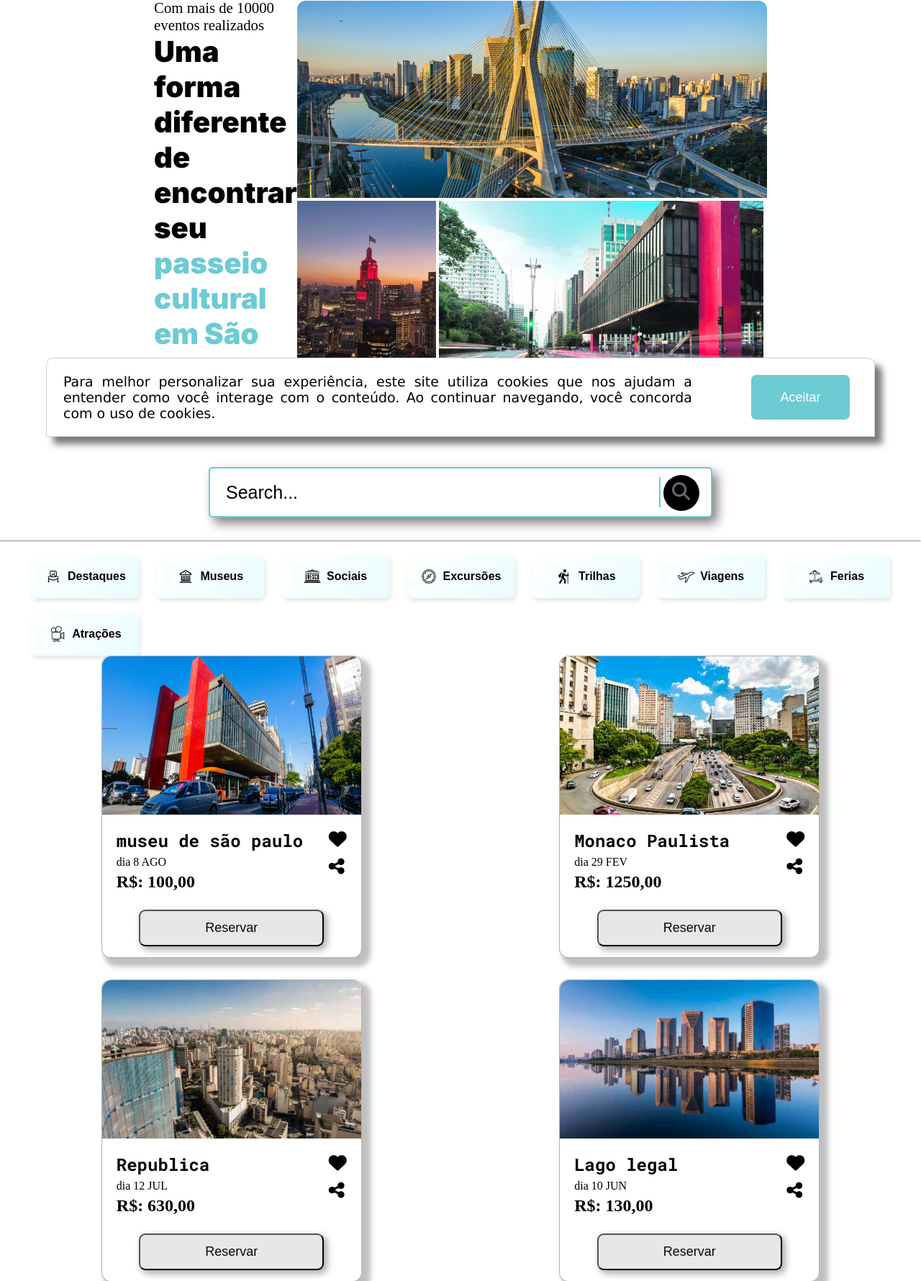
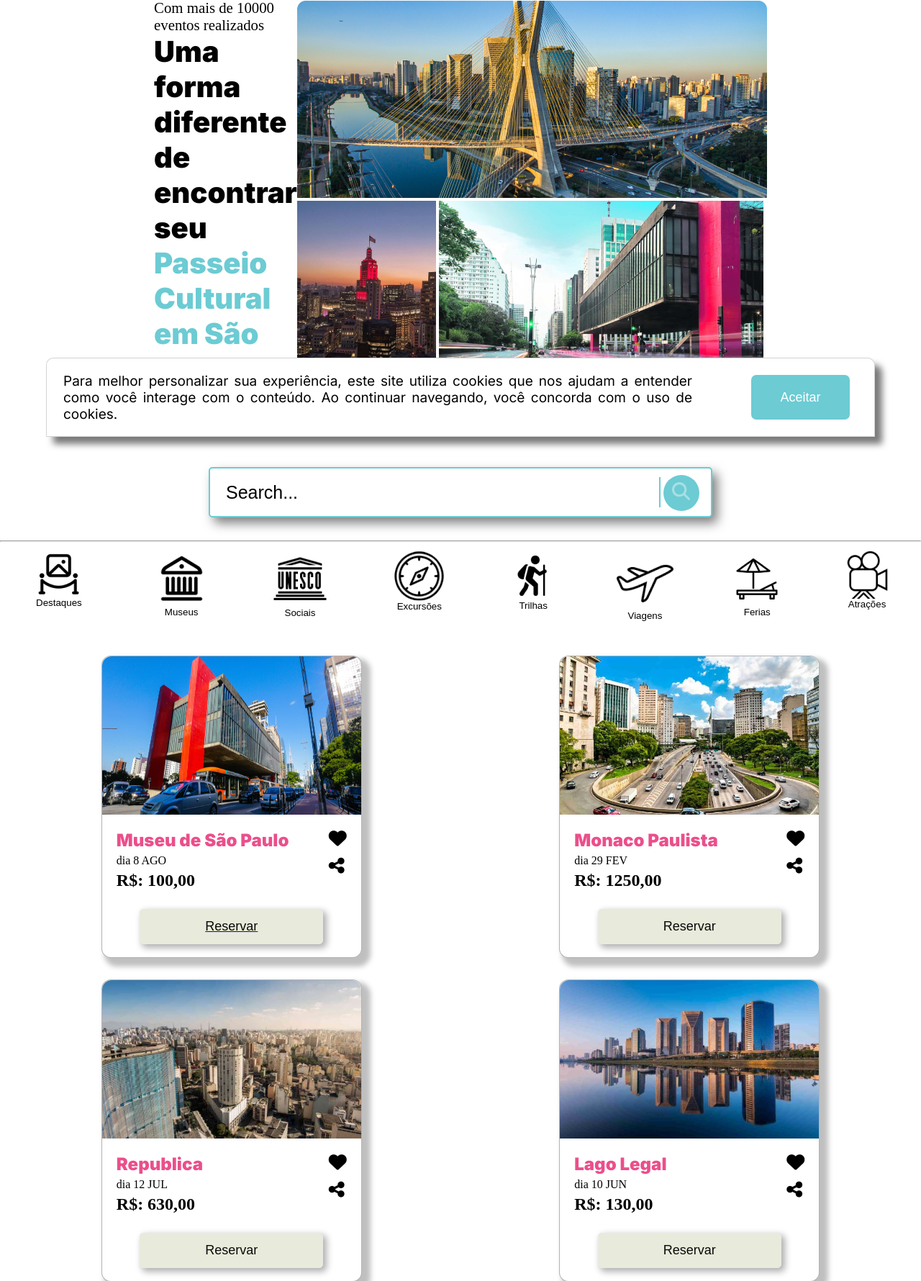
Before and after one commit to ViniciusWilber/TakeTicket, a PHP site: page / in a window 1280 px wide. Shown: the part 185-1965 px from the top of the page at 72% size. Run offline with PHP 8.4, Linux system fonts and the light colour scheme; some libraries are stand-ins or nearby versions.

Commit message:
alteração da fonte!

```diff
--- a/Evento.php
+++ b/Evento.php
@@ -44,8 +44,8 @@
                         <div class="promotor">
                             <a href="perfil.php"><img src="imagens/imgEvento/Ellipse 7.png" alt=""></a>
                             <div class="infos">
-                                <h1 class="name">josé Alves</h1>
-                                <h3 class="sobrePromote">promotor a mais de 5 anos</h3>
+                                <h1 class="name">José Alves</h1>
+                                <h3 class="sobrePromote">Promotor a mais de 5 anos</h3>
                             </div>
                         </div>
                         <hr>
--- a/cardes.php
+++ b/cardes.php
@@ -13,13 +13,13 @@
                             <img class="cartaimg" src="imagens/imgIndex/Rectangle 66.png" alt="">
                             <div class="grupo">
                                 <div class="textocarta">
-                                    <h1>museu de são paulo</h1>
+                                    <h1>Museu de São Paulo</h1>
                                     <p>dia 8 AGO</p>
                                     <h2>R$: 100,00</h2>
                                 </div>
                                 <div class="iconcard">
-                                    <a href=""><i id="coracao" class="fa-solid fa-heart"></i></a>
-                                    <a href=""><i id="link" class="fa fa-share-alt"></i></a>
+                                    <a href=""><i class="fa-solid fa-heart"></i></a>
+                                    <a href=""><i class="fa fa-share-alt"></i></a>
                                 </div>
                             </div>
                             <div class="butao">
@@ -35,8 +35,8 @@
                                     <h2>R$: 1250,00</h2>
                                 </div>
                                 <div class="iconcard">
-                                    <a href=""><i id="coracao" class="fa-solid fa-heart"></i></a>
-                                    <a href=""><i id="link" class="fa fa-share-alt"></i></a>
+                                    <a href=""><i class="fa-solid fa-heart"></i></a>
+                                    <a href=""><i class="fa fa-share-alt"></i></a>
                                 </div>
                             </div>
                             <div class="butao">
@@ -52,8 +52,8 @@
                                     <h2>R$: 630,00</h2>
                                 </div>
                                 <div class="iconcard">
-                                    <a href=""><i id="coracao" class="fa-solid fa-heart"></i></a>
-                                    <a href=""><i id="link" class="fa fa-share-alt"></i></a>
+                                    <a href=""><i class="fa-solid fa-heart"></i></a>
+                                    <a href=""><i class="fa fa-share-alt"></i></a>
                                 </div>
                             </div>
                             <div class="butao">
@@ -64,13 +64,13 @@
                             <img class="cartaimg" src="imagens/imgPerfil/AdobeStock_124355455.jpg" alt="">
                             <div class="grupo">
                                 <div class="textocarta">
-                                    <h1>Lago legal</h1>
+                                    <h1>Lago Legal</h1>
                                     <p>dia 10 JUN</p>
                                     <h2>R$: 130,00</h2>
                                 </div>
                                 <div class="iconcard">
-                                    <a href=""><i id="coracao" class="fa-solid fa-heart"></i></a>
-                                    <a href=""><i  id="link" class="fa fa-share-alt"></i></a>
+                                    <a href=""><i class="fa-solid fa-heart"></i></a>
+                                    <a href=""><i class="fa fa-share-alt"></i></a>
                                 </div>
                             </div>
                             <div class="butao">
@@ -81,13 +81,13 @@
                             <img class="cartaimg" src="imagens/imgPerfil/AdobeStock_293894349.jpg" alt="">
                             <div class="grupo">
                                 <div class="textocarta">
-                                    <h1>são paulo</h1>
+                                    <h1>São Paulo</h1>
                                     <p>dia 25 JUL</p>
                                     <h2>R$: 40,00</h2>
                                 </div>
                                 <div class="iconcard">
-                                    <a href=""><i id="coracao" class="fa-solid fa-heart"></i></a>
-                                    <a href=""><i id="link"  class="fa fa-share-alt"></i></a>
+                                    <a href=""><i class="fa-solid fa-heart"></i></a>
+                                    <a href=""><i class="fa fa-share-alt"></i></a>
                                 </div>
                             </div>
                             <div class="butao">
@@ -103,8 +103,8 @@
                                     <h2>R$: 6000,00</h2>
                                 </div>
                                 <div class="iconcard">
-                                    <a href=""><i  id="coracao" class="fa-solid fa-heart"></i></a>
-                                    <a href=""><i id="link" class="fa fa-share-alt"></i></a>
+                                    <a href=""><i class="fa-solid fa-heart"></i></a>
+                                    <a href=""><i class="fa fa-share-alt"></i></a>
                                 </div>
                             </div>
                             <div class="butao">
--- a/css/carde.css
+++ b/css/carde.css
@@ -44,8 +44,9 @@
       gap: 5px;
   }
   .textocarta h1 {
-    font-family: "Roboto Mono";
-    font-weight: bold 700;
+    color: #eb4f8b; /*mudança de cor no  titulo do card*/
+    font-family: inter;
+    font-weight: 900;
   }
   .iconcard{
     display: flex;
--- a/css/index.css
+++ b/css/index.css
@@ -101,7 +101,7 @@
     position: absolute;
     top: -3px;
     right: -18px;
-    background: #000000;
+    background: #6CCBD3;
     border-radius: 30px;
 
     transition: var(--transition-cubic-bezier);
@@ -156,92 +156,34 @@
     text-decoration: none;
     font-size: 60px;
 }
-/* Estilo da barra de navegação */
-
-#coracao:hover{
-  color: #ff3838;
+.meu-botao{
+  max-width: 100%;
+  height: 100%;
+  display: flex;
+  flex-direction: column;
+  align-items: center;
+  border: white;
+  cursor: pointer;
+  background-color: white;
+  border-radius: 5px;
 }
-
-.navg {
-  background-color: #ffffff;
-  padding: 15px 30px;
+.meu-botao img:hover{
+  width: 115%;
+}
+.conjunto1 button{
   display: flex;
-  flex-wrap: wrap; /* Permite que os botões quebrem linha em telas menores */
-  justify-content: center; /* Centraliza os botões */
-  border-radius: 12px;
-
-  gap: 10px; /* Espaçamento entre os botões */
+  flex-direction: column;
+  align-items: center;
+  border: white;
+  cursor: pointer;
+  background-color: rgb(232, 235, 219);
+  border-radius: 5px;
+  border: solid 1px rgb(233, 232, 232);
 }
-
-/* Botões */
-.meu-botao {
-  display: flex;
-  align-items: center;
-  justify-content: center;
-  width: 150px;
-  height: 60px;
-  border: none;
-  border-radius: 8px;
-  background: linear-gradient(135deg, #ffffff, #e9fdff);
-  color: #000000;
-  font-weight: bold;
-  cursor: pointer;
-  transition: transform 0.2s, background 0.3s, box-shadow 0.3s;
-  box-shadow: 2px 4px 6px rgba(0, 0, 0, 0.1);
-  font-size: 16px;
-  text-align: center;
-  margin: 5px; /* Adiciona espaçamento ao redor dos botões */
-}
-
-/* Imagens dos botões */
-.meu-botao img {
-  width: 24px;
-  height: 24px;
-  object-fit: contain;
-  margin-right: 8px;
-}
-
-/* Botão clicado */
-.meu-botao.clicado {
-  background: linear-gradient(135deg, #6CCBD3, #3BAFDA);
-  box-shadow: 2px 6px 12px rgba(0, 0, 0, 0.2);
-  transform: scale(1.05);
-
-}
-
-/* Efeito hover */
-.meu-botao:hover {
-  background: linear-gradient(135deg, #6CCBD3, #3BAFDA);
-  transform: translateY(-3px);
-  box-shadow: 4px 8px 12px rgba(0, 0, 0, 0.15);
-}
-
-/* Responsividade para telas menores */
-@media (max-width: 768px) {
-  .meu-botao {
-    width: 100px; /* Reduz a largura dos botões em telas menores */
-    height: 50px; /* Reduz a altura dos botões em telas menores */
-    font-size: 14px; /* Diminui o tamanho da fonte */
-  }
-
-  .meu-botao img {
-    width: 20px; /* Reduz tamanho das imagens */
-    height: 20px;
-  }
-}
-
-@media (max-width: 480px) {
-  .meu-botao {
-    width: 80px; /* Mais ajuste para telas muito pequenas */
-    height: 45px;
-    font-size: 12px;
-  }
-
-  .meu-botao img {
-    width: 16px;
-    height: 16px;
-  }
-}
+/* .meu-botao.clicado {
+  background-color: #6CCBD3;
+  box-shadow: 2px 2px 3px 1px #00000040;
+} */
 .navegacao nav{
     width: 100%;
     height: 120px;
@@ -310,7 +252,7 @@
   left: 50%;
   transform: translate(-50%);
   z-index: 1;
-  font-family: Verdana, Geneva, Tahoma, sans-serif;
+  font-family: "inter";
 }
 .cookies-msg .cookies-txt{
   display: flex;
@@ -428,7 +370,7 @@
   }
   .navg {
     width: 60%;
-    background: #ffffff;
+    background: #03aca0;
   }
   .navegacao nav{
     flex-wrap: wrap;
@@ -465,7 +407,7 @@
     left: 50%;
     transform: translate(-50%);
     z-index: 1;
-    font-family: Verdana, Geneva, Tahoma, sans-serif;
+    font-family:"inter";
   }
   .cookies-msg .cookies-txt{
     font-size:16px;
@@ -604,7 +546,7 @@
     left: 50%;
     transform: translate(-50%);
     z-index: 1;
-    font-family: Verdana, Geneva, Tahoma, sans-serif;
+    font-family: "inter";
   }
   .cookies-msg .cookies-txt{
     font-size:12px;
@@ -732,7 +674,7 @@
     left: 50%;
     transform: translate(-50%);
     z-index: 1;
-    font-family: Verdana, Geneva, Tahoma, sans-serif;
+    font-family: "inter";
   }
   .cookies-msg .cookies-txt{
     font-size:12px;
--- a/index.php
+++ b/index.php
@@ -25,7 +25,7 @@
             <div class="texto1" >
                 <p>Com mais de 10000 eventos realizados</p>
                 <h1 class="tituloIndex">Uma forma diferente de encontrar seu </h1>
-                <h1 class="tituloCor">passeio cultural em São Paulo.</h1>
+                <h1 class="tituloCor">Passeio Cultural em São Paulo.</h1>
             </div>
             <div class="imagens">
                 <img src="imagens/imgIndex/Rectangle 36.png" alt="" class="img1">
@@ -104,7 +104,7 @@
             </div>
         </section>
         <section class="curioso">
-            <h1>Curiosidades por são paulo</h1>
+            <h1>Curiosidades por São Paulo</h1>
             <div class="curiosidades">
                 <img src="imagens/imgIndex/Rectangle 66.png" alt="">
                 <img src="imagens/imgIndex/Rectangle 67.png" alt="">
--- a/login.php
+++ b/login.php
@@ -22,7 +22,7 @@
     <main>
 
         <div class="login-container" id="login-container">
-        <a href="index.php"><button id="botao1" class="close-button">x</button></a>
+        <a href="index.php"><button class="close-button">x</button></a>
             <div class="form-container">
                 <form class="form form-login" method="POST" action="logar.php">
 
@@ -87,7 +87,7 @@
             </div>
             <div class="overlay-container">
                 <div class="overlay">
-                <a href="index.php"><button id="botao2" class="close-button">x</button></a>
+                <a href="index.php"><button class="close-button">x</button></a>
                     <h2 class="form-title form-title-light">Já tem conta?</h2>
                     <p class="form-text">Para entrar na nossa plataforma faça login com suas informações</p>
                     <button class="form-button form-button-light" id="open-login">Entrar</button>
@@ -101,9 +101,7 @@
             </div>
         </div>
     </main>
-<script>
 
-</script>
 </body>
 
 </html>
```
Also changed, not shown: cadastroevento.php (+18 -21 lines), css/cadastroEvento.css (+1 -22 lines).
